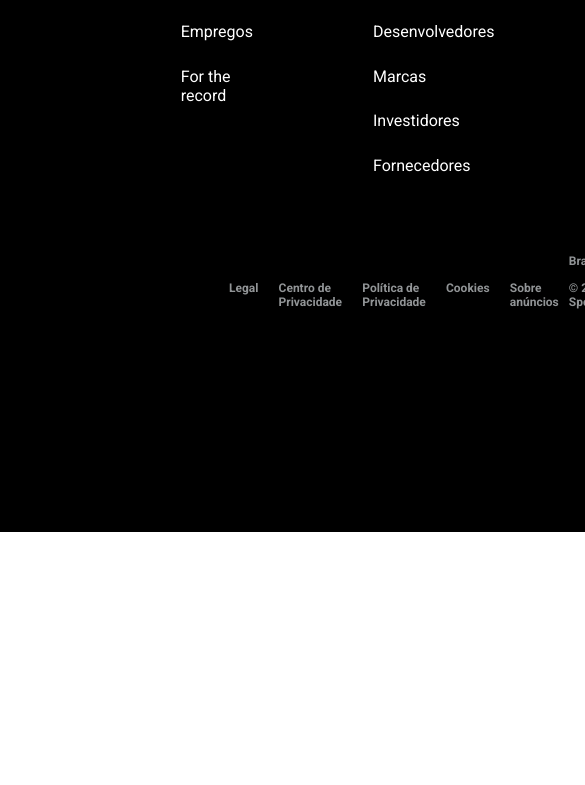
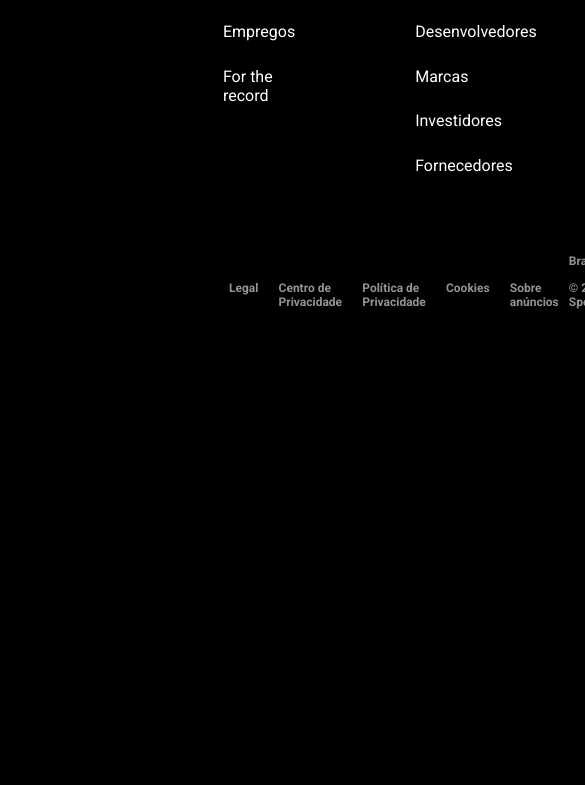
Before and after one commit to Gabriellfreitasr/Spotify, a plain HTML site: page index.html in a window 390 px wide. Shown: the part 987-1772 px from the top of the page, 585 px wide, since content can reach past the window. Before the commit the page ends 1519 px from the top, so only its background shows below. Drawn offline with Linux system fonts and the light colour scheme.

Commit message:
Responsivida

```diff
--- a/style.css
+++ b/style.css
@@ -213,7 +213,7 @@ body {
         color: white;
         position: fixed;
         top: 0;
-        width: 100vh;
+        width: 110vh;
     }
 
     .logo {
@@ -225,14 +225,12 @@ body {
         background-color: #000000;
         color: #ffffff;
         width: 100vh;
-        height: 80vh;
-        padding: 5rem 0;
+        height: 110vh;
     }
 
     .footer-content {
         display: flex;
-        width: 90vh;
-        margin: auto;
+        width: 80vh;
         justify-content: space-between;
     }
 
```
